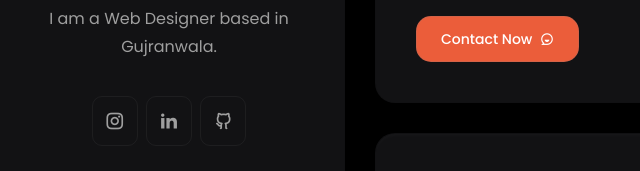
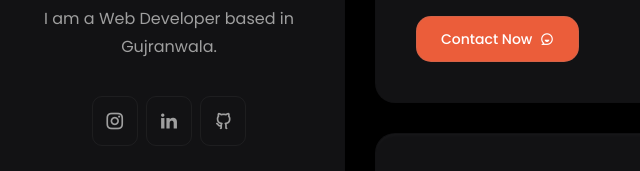
Before and after one commit to Waqar4444/MirzaWaqar.com, a plain HTML site: page index.html in a window 1280 px wide. Shown: the part 465-636 px from the top of the page, 89-729 px from the left. Drawn offline with Linux system fonts and the light colour scheme.

Commit message:
Update index.html

```diff
--- a/index.html
+++ b/index.html
@@ -216,7 +216,7 @@
                 id="profile-pic"
               />
               <h2>Mirza Waqar</h2>
-              <p>I am a Web Designer based in Gujranwala.</p>
+              <p>I am a Web Developer based in Gujranwala.</p>
               <div class="about-social text-center">
                 <ul>
                   <li>
```
